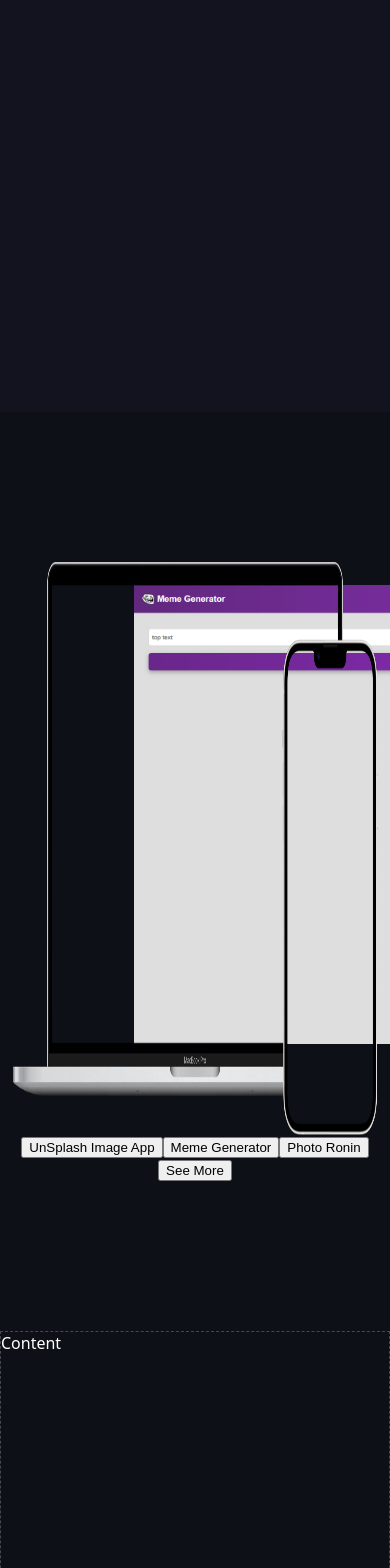
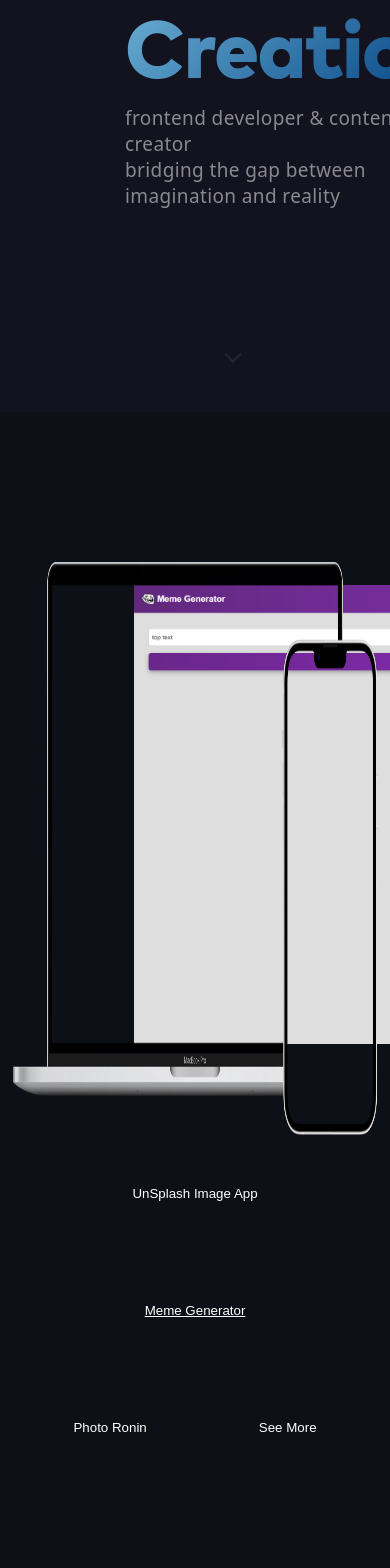
Before and after one commit to haharimoto/react-profile, a React (Vite) app: page / in a window 390 px wide. Shown: the part 432-2000 px from the top of the page. Built offline with nearby package versions, Linux system fonts and the light colour scheme.

Commit message:
made slideshow buttons responsive

```diff
--- a/src/App.css
+++ b/src/App.css
@@ -287,6 +287,17 @@ nav {
   text-align: center;
 }
 
+button {
+  border: none;
+  background: none;
+  color: white;
+  margin: 50px;
+}
+
+button.active {
+  text-decoration: underline;
+}
+
 .footer {
   display: flex;
   justify-content: center;
--- a/src/components/About.jsx
+++ b/src/components/About.jsx
@@ -52,15 +52,15 @@ function About() {
   //   globeEl.current.controls().autoRotate = !globeEl.current.controls().autoRotate
   // }
 
-  // function scrollToProject(e) {
-  //   e.preventDefault()
-  //   const projectSection = document.getElementById('project')
-  //   projectSection.scrollIntoView({ behavior: 'smooth' })
-  // }
+  function scrollToProject(e) {
+    e.preventDefault()
+    const projectSection = document.getElementById('project')
+    projectSection.scrollIntoView({ behavior: 'smooth' })
+  }
 
   return (
     <div id='about'>
-      {/* <div className="hero">
+      <div className="hero">
         <div className="hero--text">
           <h1>from Concept <br /> to <span>Creation</span></h1>
           <p>
@@ -69,7 +69,7 @@ function About() {
           </p>
         </div>
 
-        <div className="hero--globe">
+        {/* <div className="hero--globe">
           <Globe
             ref={globeEl}
             globeImageUrl={earthImg}
@@ -95,9 +95,9 @@ function About() {
             onGlobeReady={onGlobeReady}
             onGlobeRightClick={toggleRotation}
           />
-        </div>
+        </div> */}
         <a href='' className="hero--arrow" onClick={(e) => scrollToProject(e)}></a>
-      </div> */}
+      </div>
     </div>
   )
 }
--- a/src/components/Project.jsx
+++ b/src/components/Project.jsx
@@ -44,7 +44,9 @@ function Project() {
 
       <div className="buttons">
         {slides.map((slide, index) => (
-          <button key={index} onClick={() => setActiveIndex(index)}>{slide.name}</button>
+          <button key={index} onClick={() => setActiveIndex(index)} className={`${index === activeIndex ? 'active' : ''}`}>
+            {slide.name}
+          </button>
         ))}
         <button>See More</button>
       </div>
```
